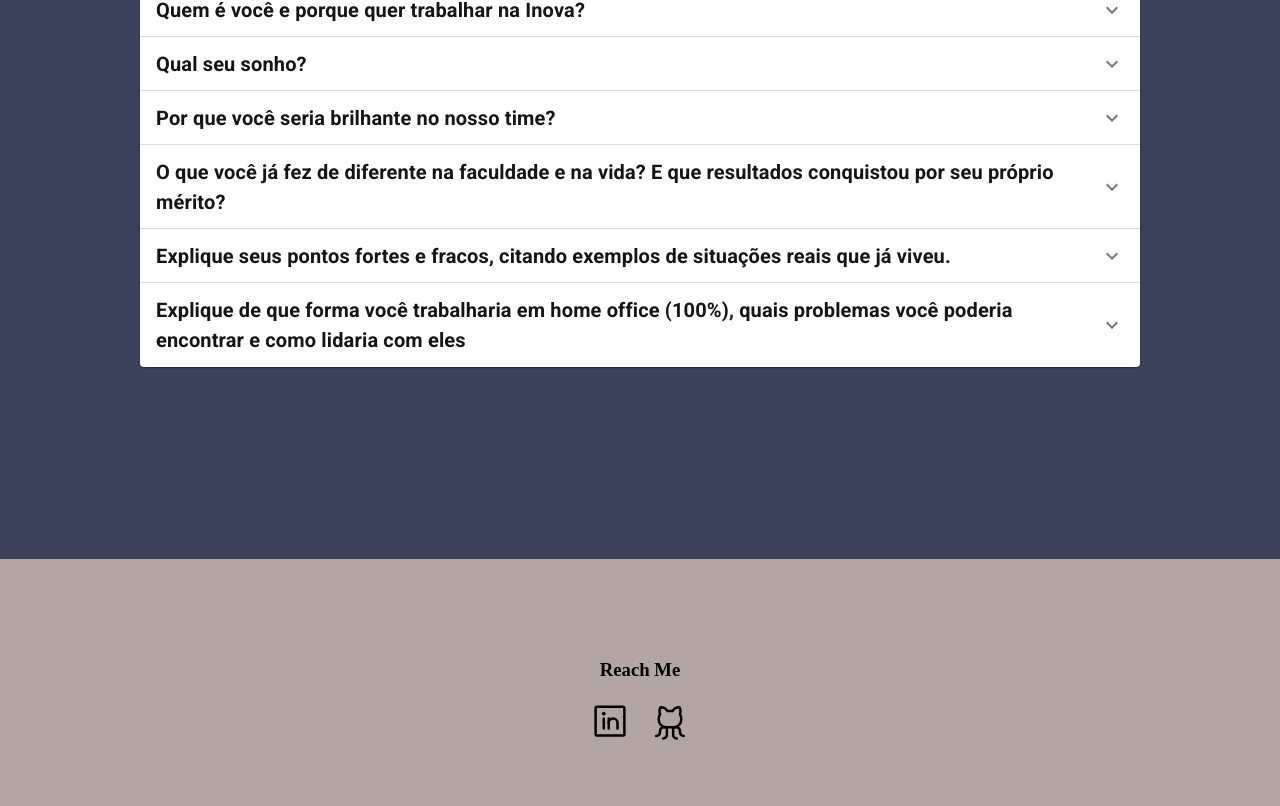
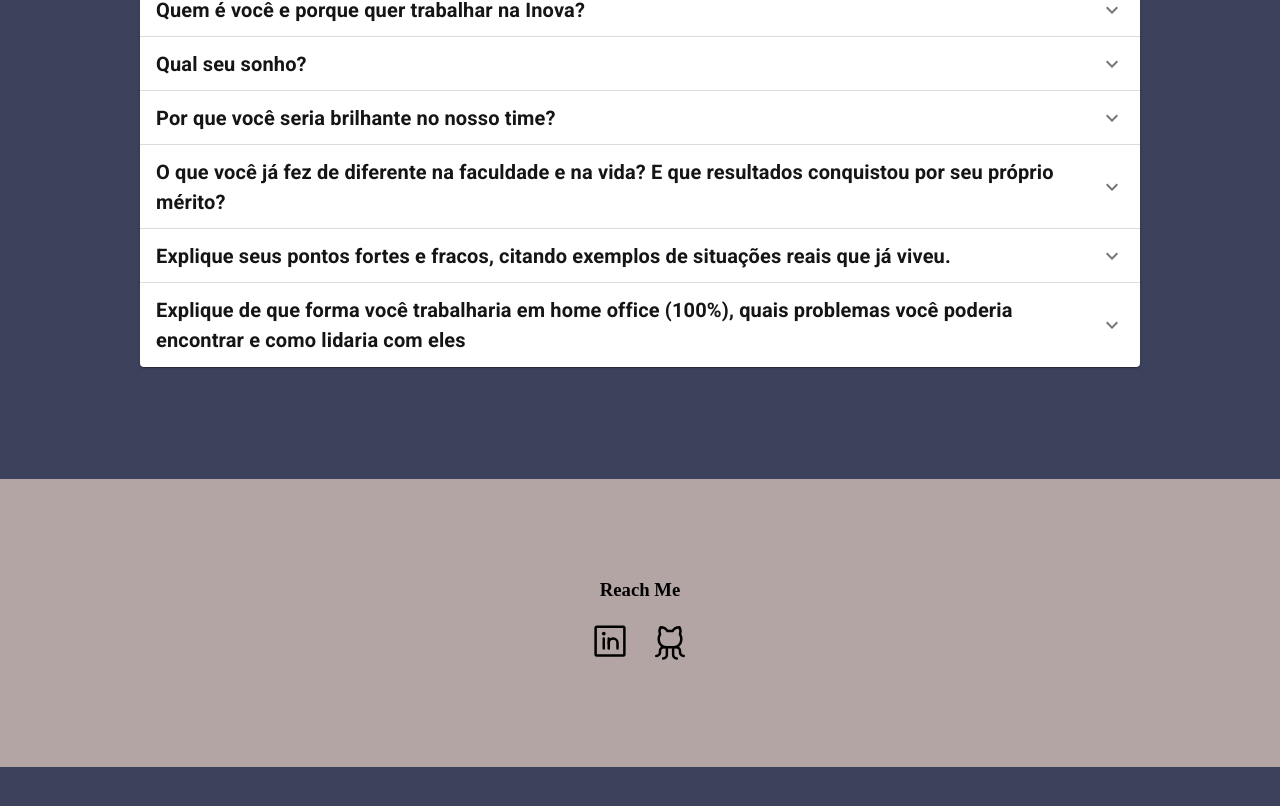
Before and after one commit to MatheusBueno111/job, a React (Vite) app: page / in a window 1280 px wide. Shown: the part 304-1110 px from the top of the page. After the commit the page ends 1071 px from the top, so only its background shows below. Built offline with nearby package versions, Linux system fonts and the light colour scheme.

Commit message:
FIX: footer

```diff
--- a/src/components/Footer/styles.ts
+++ b/src/components/Footer/styles.ts
@@ -3,12 +3,12 @@ import styled from "styled-components"
 export const FooterContainer = styled.footer `
 
   display: flex;
-  margin-top: 12rem;
+  margin-top: 7rem;
   flex-direction: column;
   gap: 20px;
   padding-top: 6.25rem;
   background-color: #B4A5A5;
-  height: 18.75rem;
+  height: 18rem;
   align-items: center;
 
   ul {
```
